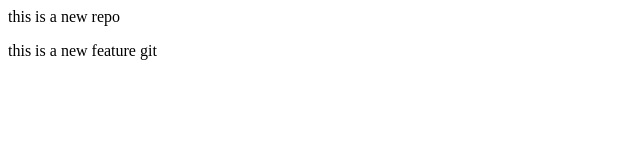
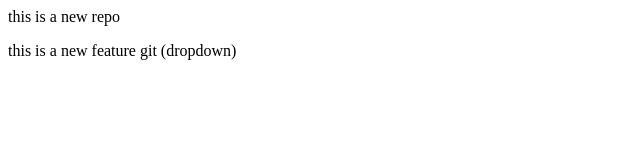
Before and after one commit to Anoushkashishodia/local_repo, a plain HTML site: page index.html in a window 1280 px wide. Shown: the full height of the page, 0-640 px from the left. Drawn offline with Linux system fonts and the light colour scheme.

Commit message:
added dropdown

```diff
--- a/index.html
+++ b/index.html
@@ -1,2 +1,2 @@
 <p> this is a new repo</p>
-<p>this is a new feature git </p>
+<p>this is a new feature git (dropdown)</p>
```
